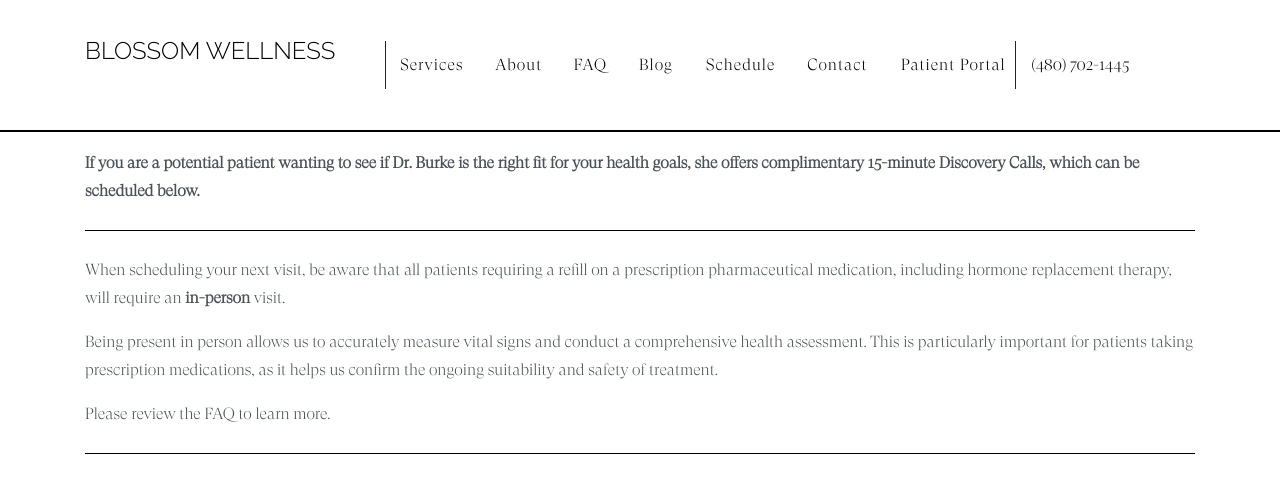
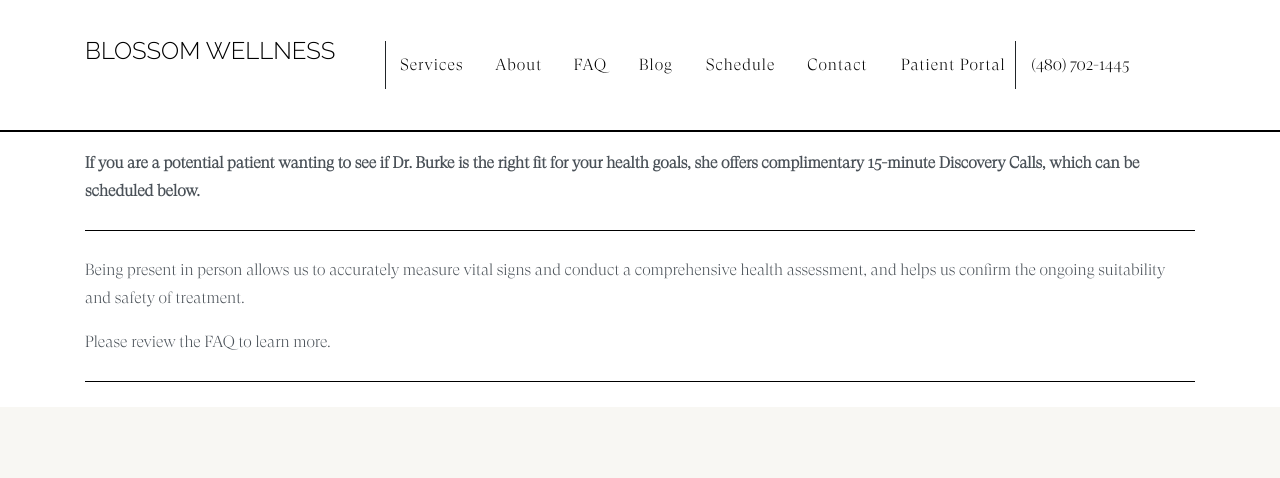
Before and after one commit to kburke8/drtaraburke, a Jekyll site: the page built from book.md, in a window 1280 px wide and 900 px high, scrolled down 358 px, cut to the strip 0-478 px from the top of the window. Built offline with Jekyll 4.4.1, drawn with Linux system fonts in a browser that asks for light colours; nearby versions of some CDN libraries; library files that are not in the unit come from our copies; a script that is not in the unit is left out.

Commit message:
remove prescription comments

```diff
--- a/_data/sitetext.yml
+++ b/_data/sitetext.yml
@@ -66,9 +66,9 @@ faq:
     # open: true
   - question: Are in-person visits required?
     answer: |
-      <p>All new patients and patients requiring a refill on a prescription pharmaceutical medication, including hormone replacement therapy, will require an in-person visit.</p>
+      <p>All new patients will require an in-person visit.</p>
       <p>Additionally, patients are required to be seen in person at least once per year.</p>
-      <p>Being present in person allows us to accurately measure vital signs and conduct a comprehensive health assessment. This is particularly important for patients taking prescription medications, as it helps us confirm the ongoing suitability and safety of treatment.</p>
+      <p>Being present in person allows us to accurately measure vital signs and conduct a comprehensive health assessment, and helps us confirm the ongoing suitability and safety of treatment.</p>
   - question: Do you accept insurance?
     answer: |
       <p>At this time we do not contract with insurance. We are better able to provide the services patients require with shorter wait times and longer, more meaningful visits.  </p>
--- a/book.md
+++ b/book.md
@@ -23,9 +23,7 @@ Please note the scheduler below requires payment up front for all patients. If y
 
 ***
 
-When scheduling your next visit, be aware that all patients requiring a refill on a prescription pharmaceutical medication, including hormone replacement therapy, will require an <b>in-person</b> visit.
-
-Being present in person allows us to accurately measure vital signs and conduct a comprehensive health assessment. This is particularly important for patients taking prescription medications, as it helps us confirm the ongoing suitability and safety of treatment.
+Being present in person allows us to accurately measure vital signs and conduct a comprehensive health assessment, and helps us confirm the ongoing suitability and safety of treatment.
 
 Please review the FAQ to learn more.
 
```
Also changed, not shown: _posts/2019-05-27-alternative-treatments-for-polycystic-ovarian-syndrome-pcos.md (+1 -1 lines), _posts/2019-11-09-herbs-for-hypothyroid.md (+1 -1 lines), _services/menopause-consult.md (+1 -1 lines).
